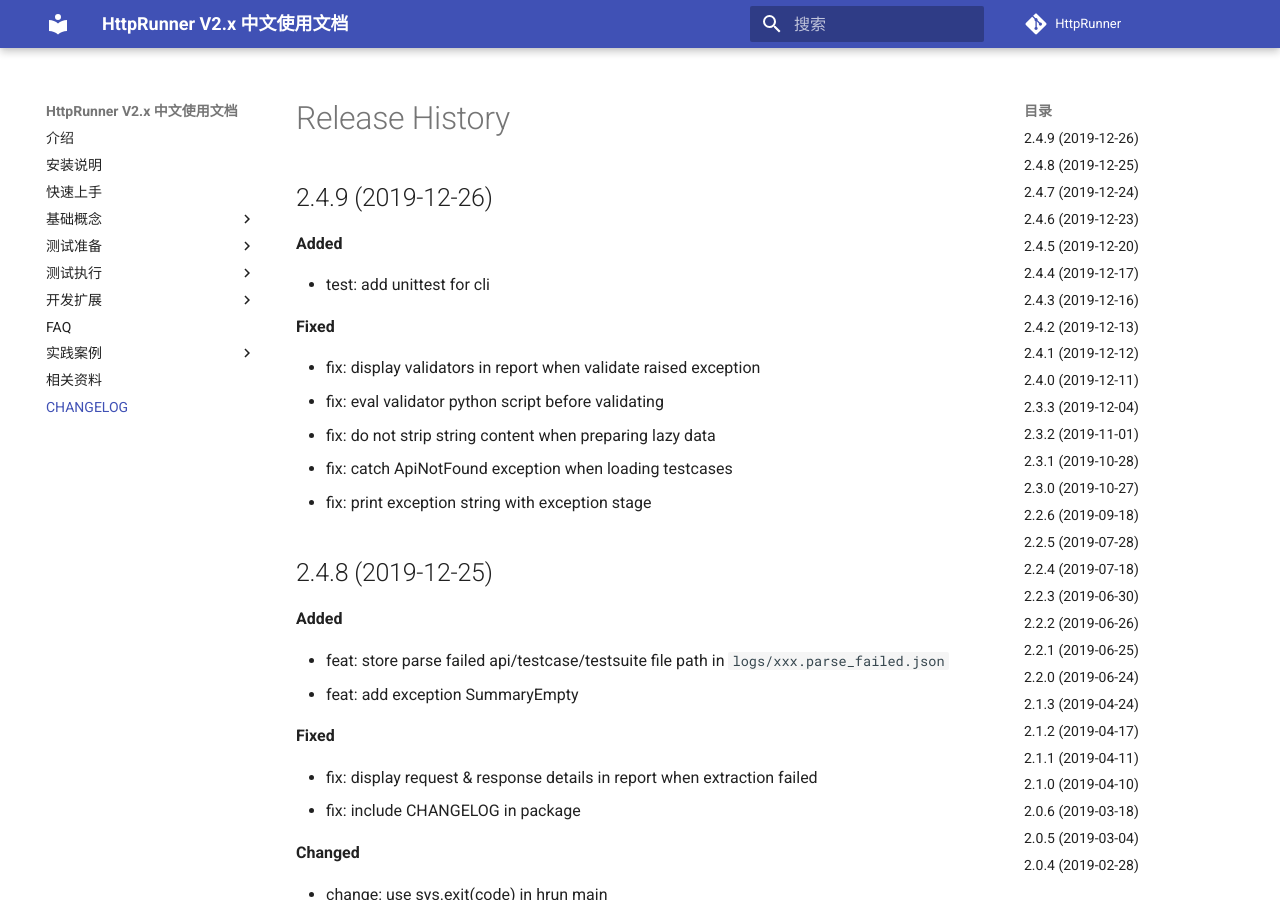
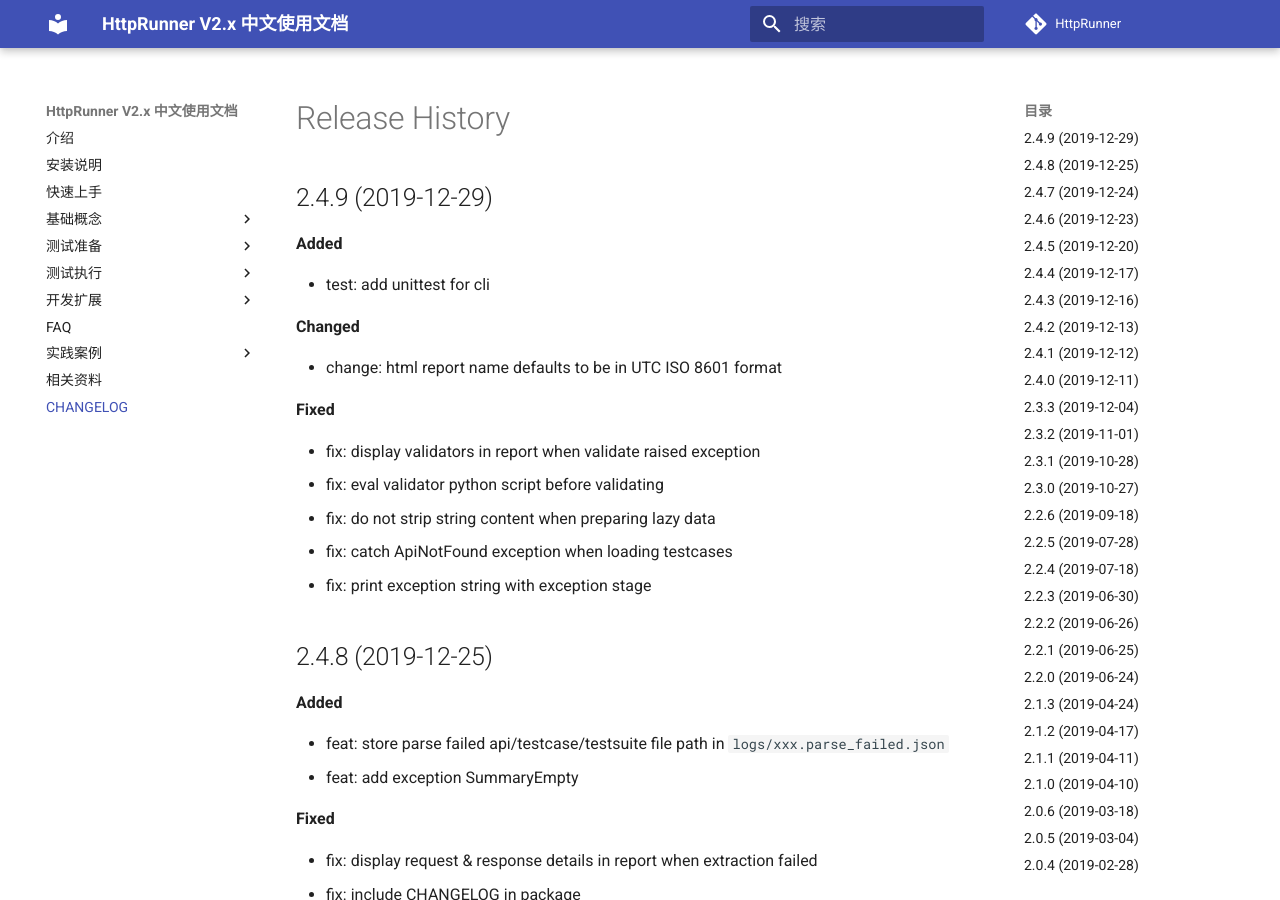
Before and after one commit to TanakitIntR/httprunner4, an MkDocs documentation site: the page built from docs/CHANGELOG.md, in a window 1280 px wide and 900 px high. Built offline with MkDocs 1.6.1 and Material for MkDocs 9.7.7, drawn with Linux system fonts in a browser that asks for light colours; comment, search, counter and statistics services are not loaded.

Commit message:
change: html report name defaults to be in UTC ISO 8601 format

```diff
--- a/docs/CHANGELOG.md
+++ b/docs/CHANGELOG.md
@@ -1,10 +1,14 @@
 # Release History
 
-## 2.4.9 (2019-12-26)
+## 2.4.9 (2019-12-29)
 
 **Added**
 
 - test: add unittest for cli
+
+**Changed**
+
+- change: html report name defaults to be in UTC ISO 8601 format
 
 **Fixed**
 
```
Also changed, not shown: 1 other file.
